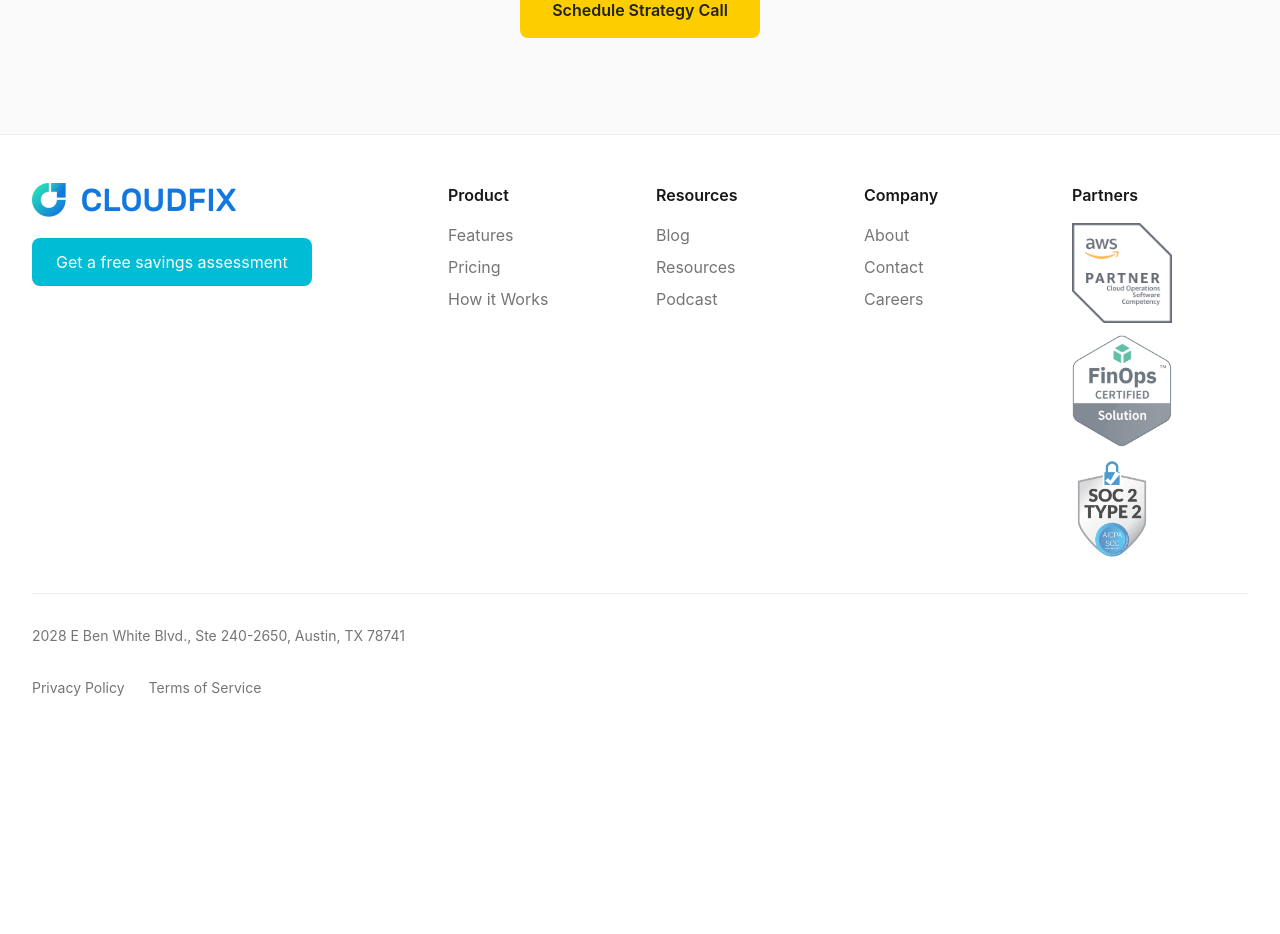
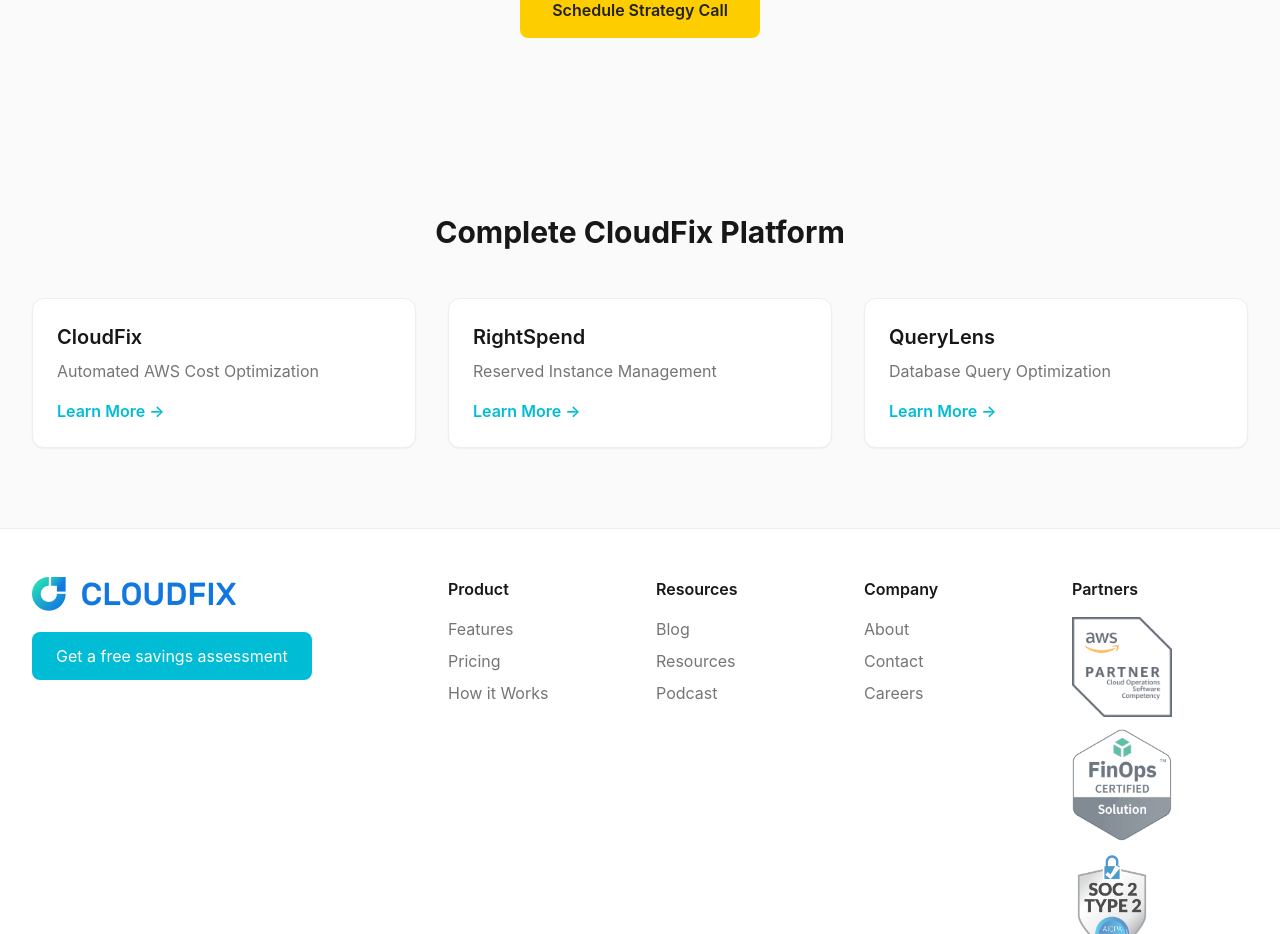
Before and after one commit to gleesonb-aurea/cloudfixcom, a Next.js app: page /promptlens in a window 1280 px wide. Shown: the part 1740-2674 px from the top of the page. Before the commit the page ends 2486 px from the top, so only its background shows below. Built offline with nearby package versions, Linux system fonts and the light colour scheme; no server answers.

Commit message:
feat(products): add RelatedProducts and cross-links across product pages
- RelatedProducts component using lib/products\n- Added to dynamic and dedicated product pages for ecosystem nav

```diff
--- a/app/[product]/page.tsx
+++ b/app/[product]/page.tsx
@@ -4,6 +4,7 @@
 import Container from '@/components/ui/Container';
 import Section from '@/components/ui/Section';
 import { getProductData } from '@/lib/products';
+import RelatedProducts from '@/components/RelatedProducts';
 
 export default function ProductPage({ params }: { params: { product: string } }) {
   const product = getProductData(params.product);
@@ -34,6 +35,8 @@
           <a href="/contact" className="inline-block bg-accent text-gray-900 px-6 py-3 rounded-lg font-semibold">Schedule Demo</a>
         </Container>
       </Section>
+
+      <RelatedProducts currentProduct={product.id} />
     </div>
   );
 }
--- a/app/cloudfix/page.tsx
+++ b/app/cloudfix/page.tsx
@@ -3,6 +3,7 @@
 import TestimonialCard from '@/components/ui/TestimonialCard';
 import Section from '@/components/ui/Section';
 import Container from '@/components/ui/Container';
+import RelatedProducts from '@/components/RelatedProducts';
 
 export const metadata = { title: 'CloudFix – Automated AWS Cost Optimization' };
 
@@ -51,6 +52,8 @@
           </div>
         </Container>
       </Section>
+
+      <RelatedProducts currentProduct="cloudfix" />
     </div>
   );
 }
--- a/app/promptlens/page.tsx
+++ b/app/promptlens/page.tsx
@@ -2,6 +2,7 @@
 import ContentBlock, { FeatureCard } from '@/components/ContentBlock';
 import Section from '@/components/ui/Section';
 import Container from '@/components/ui/Container';
+import RelatedProducts from '@/components/RelatedProducts';
 
 export const metadata = { title: 'PromptLens – LLM Optimization' };
 
@@ -49,6 +50,8 @@
           <a href="/contact" className="inline-block bg-accent text-gray-900 px-8 py-4 rounded-lg font-semibold">Schedule Strategy Call</a>
         </Container>
       </Section>
+
+      <RelatedProducts currentProduct="promptlens" />
     </div>
   );
 }
--- a/app/querylens/page.tsx
+++ b/app/querylens/page.tsx
@@ -2,6 +2,7 @@
 import ContentBlock, { FeatureCard } from '@/components/ContentBlock';
 import Section from '@/components/ui/Section';
 import Container from '@/components/ui/Container';
+import RelatedProducts from '@/components/RelatedProducts';
 
 export const metadata = { title: 'QueryLens – Database Query Optimization' };
 
@@ -41,6 +42,8 @@
           <a href="/contact" className="inline-block bg-accent text-gray-900 px-8 py-4 rounded-lg font-semibold">Schedule Demo</a>
         </Container>
       </Section>
+
+      <RelatedProducts currentProduct="querylens" />
     </div>
   );
 }
--- a/app/rightspend/page.tsx
+++ b/app/rightspend/page.tsx
@@ -2,6 +2,7 @@
 import ContentBlock, { FeatureCard } from '@/components/ContentBlock';
 import Section from '@/components/ui/Section';
 import Container from '@/components/ui/Container';
+import RelatedProducts from '@/components/RelatedProducts';
 
 export const metadata = { title: 'RightSpend – Reserved Instance Management' };
 
@@ -39,6 +40,8 @@
           <a href="/contact" className="inline-block bg-accent text-gray-900 px-8 py-4 rounded-lg font-semibold">Schedule Demo</a>
         </Container>
       </Section>
+
+      <RelatedProducts currentProduct="rightspend" />
     </div>
   );
 }
--- /dev/null
+++ b/components/RelatedProducts.tsx
@@ -0,0 +1,29 @@
+import Link from 'next/link';
+import { PRODUCTS, type Product } from '@/lib/products';
+
+export interface RelatedProductsProps {
+  currentProduct: Product['id'];
+}
+
+export default function RelatedProducts({ currentProduct }: RelatedProductsProps) {
+  const related = PRODUCTS.filter((p) => p.id !== currentProduct);
+
+  return (
+    <section className="py-20 bg-gray-50">
+      <div className="container-custom">
+        <h2 className="text-3xl font-bold text-center mb-12">Complete CloudFix Platform</h2>
+        <div className="grid md:grid-cols-2 lg:grid-cols-3 gap-8">
+          {related.map((product) => (
+            <div key={product.id} className="bg-white rounded-xl p-6 shadow-sm border border-gray-200">
+              <h3 className="text-xl font-semibold mb-2">{product.name}</h3>
+              <p className="text-gray-600 mb-4">{product.tagline}</p>
+              <Link href={`/${product.id}`} className="text-primary font-semibold hover:underline">
+                Learn More →
+              </Link>
+            </div>
+          ))}
+        </div>
+      </div>
+    </section>
+  );
+}
```
